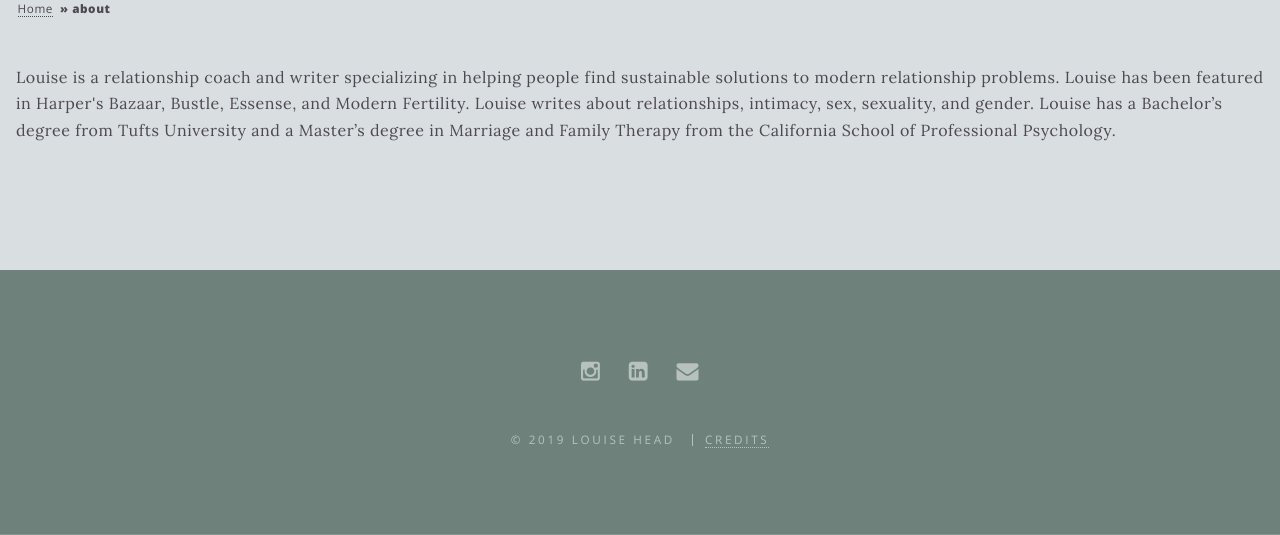
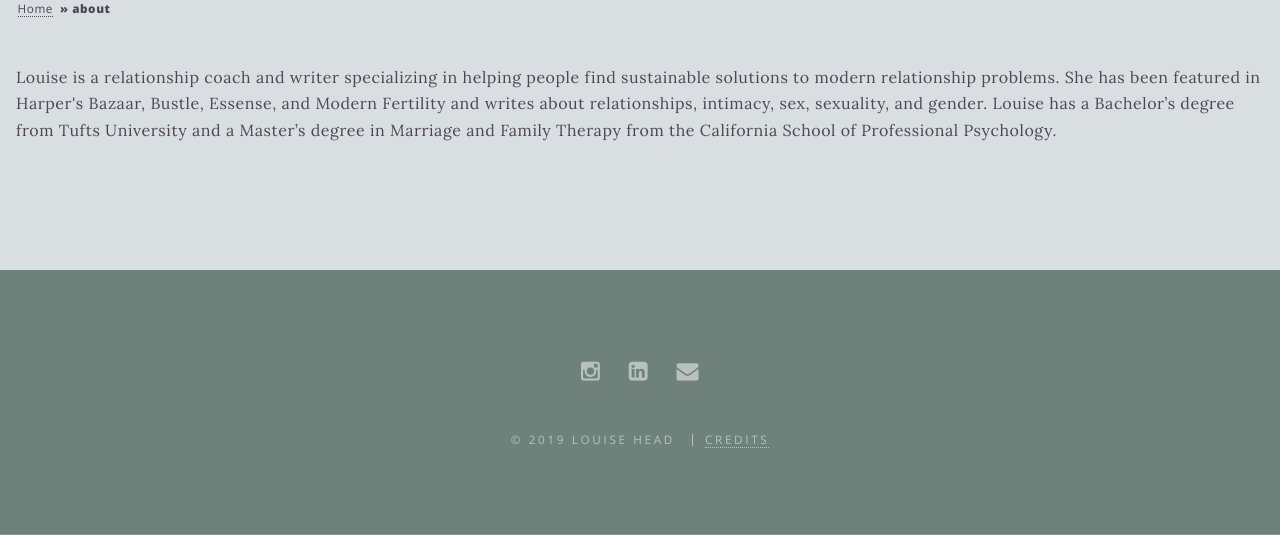
Before and after one commit to lehead/lehead.github.io, a Jekyll site: the page built from _pages/about.html, in a window 1280 px wide, cut to the strip 365-900 px from the top of the page. Built offline with Jekyll 4.4.1, drawn with Linux system fonts in a browser that asks for light colours.

Commit message:
edit content on about

```diff
--- a/_pages/about.html
+++ b/_pages/about.html
@@ -12,7 +12,7 @@ background-image: setee_annie-spratt-538523-unsplash.jpg
 </head>
 
 <body>
-   <p>Louise is a relationship coach and writer specializing in helping people find sustainable solutions to modern relationship problems. Louise has been featured in Harper's Bazaar, Bustle, Essense, and Modern Fertility. Louise writes about relationships, intimacy, sex, sexuality, and gender.
+   <p>Louise is a relationship coach and writer specializing in helping people find sustainable solutions to modern relationship problems. She has been featured in Harper's Bazaar, Bustle, Essense, and Modern Fertility and writes about relationships, intimacy, sex, sexuality, and gender.
 Louise has a Bachelor’s degree from Tufts University and a Master’s degree in Marriage and Family Therapy from the California School of Professional Psychology.</p>
    <br> </br>
    <p> </p>
```
